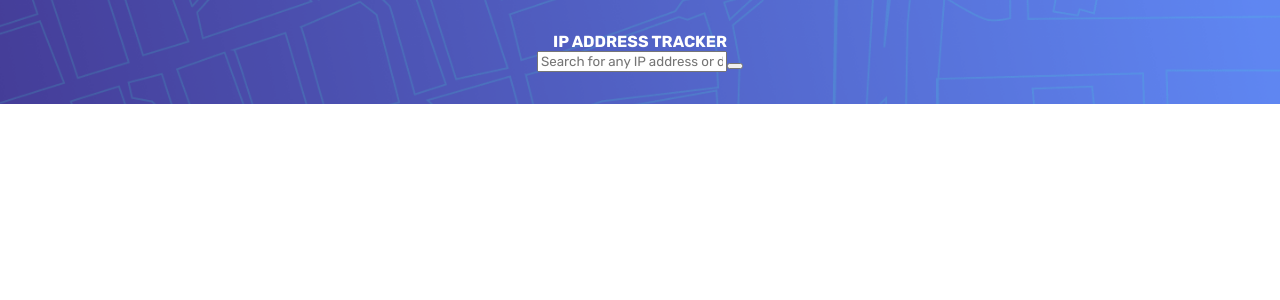
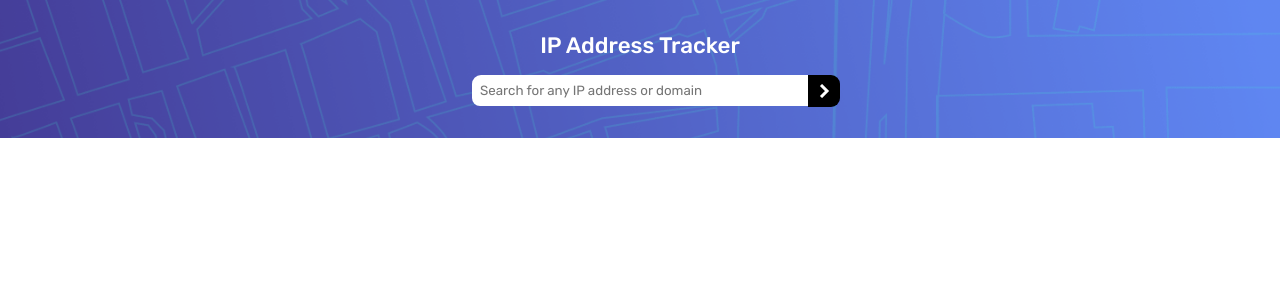
Before and after one commit to jacky-ui/ip-address-tracker, a React (Create React App) app: page / in a window 1280 px wide. Shown: the top 300 px of the page. Built offline with nearby package versions, Linux system fonts and the light colour scheme.

Commit message:
create basic style and looks good so far

```diff
--- a/src/components/Header/Header.css
+++ b/src/components/Header/Header.css
@@ -8,10 +8,15 @@
   background-repeat: no-repeat;
   background-size: cover;
   padding: 2rem;
+  display: flex;
+  flex-direction: column;
+  align-items: center;
+  gap: 1rem;
   text-align: center;
 }
 .header__title {
-  font-size: 1rem;
+  font-size: 1.4rem;
+  font-weight: 500;
   color: #FFFFFF;
   margin: 0;
 }/*# sourceMappingURL=Header.css.map */
--- a/src/components/Header/Header.js
+++ b/src/components/Header/Header.js
@@ -4,7 +4,7 @@ import './Header.scss';
 function Header() {
     return(
         <header className='header'>
-            <h1 className='header__title'>IP ADDRESS TRACKER</h1>
+            <h1 className='header__title'>IP Address Tracker</h1>
             <SearchBar />
         </header>
     )
--- a/src/components/Header/Header.scss
+++ b/src/components/Header/Header.scss
@@ -7,10 +7,15 @@
     background-repeat: no-repeat;
     background-size: cover;
     padding: 2rem;
+    display: flex;
+    flex-direction: column;
+    align-items: center;
+    gap: 1rem;
     text-align: center;
 
     &__title {
-        font-size: 1rem;
+        font-size: 1.4rem;
+        font-weight: 500;
         color: $white;
         margin: 0;
     }
--- a/src/components/SearchBar/SearchBar.css
+++ b/src/components/SearchBar/SearchBar.css
@@ -1,4 +1,24 @@
 @font-face {
   font-family: "Rubik";
   src: url("https://fonts.google.com/specimen/Rubik");
+}
+.form {
+  position: relative;
+}
+.form__input {
+  padding: 0.5rem;
+  width: 21rem;
+  border-radius: 9px 0px 0px 8px;
+  border: none;
+}
+.form__button {
+  background-image: url("../../assets/images/icon-arrow.svg");
+  background-position: center;
+  background-repeat: no-repeat;
+  background-color: black;
+  border: none;
+  width: 2rem;
+  height: 2rem;
+  position: absolute !important;
+  border-radius: 0px 9px 9px 0px;
 }/*# sourceMappingURL=SearchBar.css.map */
--- a/src/components/SearchBar/SearchBar.js
+++ b/src/components/SearchBar/SearchBar.js
@@ -1,11 +1,12 @@
 import './SearchBar.scss';
+import submitArrow from '../../assets/images/icon-arrow.svg';
 
 function SearchBar() {
     return(
         <>
             <form className='form'>
                 <label htmlFor='ip_address'/>
-                <input name='ip_address' type='text' placeholder='Search for any IP address or domain'/>
+                <input className='form__input' name='ip_address' type='text' placeholder='Search for any IP address or domain'/>
                 <button className='form__button' type='submit' />
             </form>
         </>
--- a/src/components/SearchBar/SearchBar.scss
+++ b/src/components/SearchBar/SearchBar.scss
@@ -1,2 +1,24 @@
 @use '../../styles/partials/mixins' as *;
 @use '../../styles/partials/variables' as *;
+
+.form {
+    position: relative;
+
+    &__input {
+        padding: 0.5rem;
+        width: 21rem;
+        border-radius: 9px 0px 0px 8px;
+        border: none;
+    }
+    &__button {
+        background-image: url('../../assets/images/icon-arrow.svg');
+        background-position: center;
+        background-repeat: no-repeat;
+        background-color: black;
+        border: none;
+        width: 2rem;
+        height: 2rem;
+        position: absolute !important;
+        border-radius: 0px 9px 9px 0px;
+    }
+}
--- a/src/styles/partials/_mixins.scss
+++ b/src/styles/partials/_mixins.scss
@@ -1,5 +1,8 @@
 @use './variables' as *;
 
+//
+
+// Screen point mixins
 @mixin mobile {
     @media screen and (max-width: $mobile-breakpoint) {
         @content;
```
Also changed, not shown: 2 other files (tests, documents, lock files or other folders).
